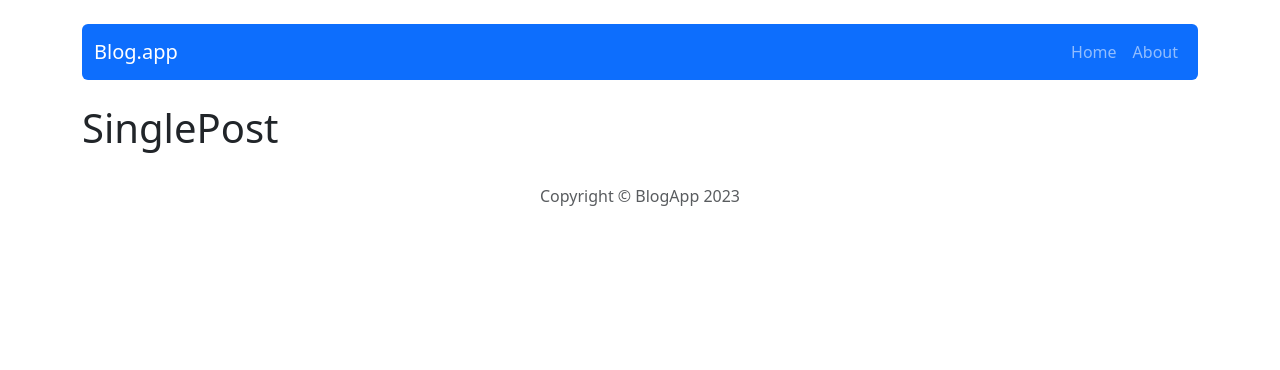
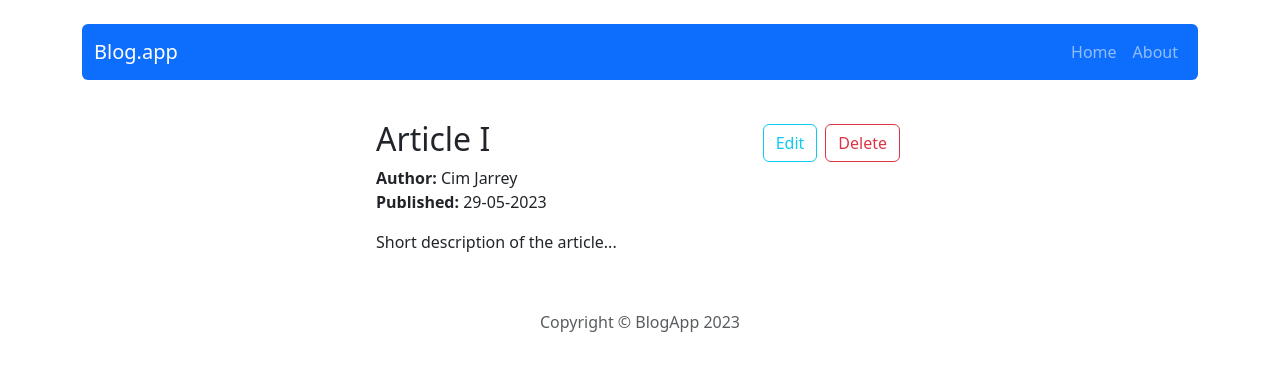
Before and after one commit to Blackbirdev/react-blog-app, a React (Create React App) app: page /post/1 in a window 1280 px wide. Shown: the top 370 px of the page. Built offline with nearby package versions, Linux system fonts and the light colour scheme.

Commit message:
Render single post and add modal with remove post function

```diff
--- a/src/components/pages/Post/Post.js
+++ b/src/components/pages/Post/Post.js
@@ -1,7 +1,63 @@
-const Post = () => {
+import { Link, Navigate, useParams } from "react-router-dom";
+import { useDispatch, useSelector } from "react-redux";
+import { useState } from "react";
+import { Button, Card, Modal } from "react-bootstrap";
+import { getPostById, removePost } from "../../../redux/postsRedux";
+
+const Post = props => {
+
+    const { id } = useParams();
+    const postData = useSelector(state => getPostById(state, id))
+
+    const [show, setShow] = useState(false);
+
+    const handleClose = () => setShow(false);
+    const handleShow = () => setShow(true);
+
+    const dispatch = useDispatch();
+
+    const handleRemove = () => {
+        dispatch(removePost(id));
+        handleClose()
+    }
+
+    if (!postData) return <Navigate to="/" />
     return (
         <>
-            <h1>SinglePost</h1>
+            <div className='d-flex justify-content-center py-3'>
+                <Card style={{ width: '33rem' }} className='border-0'>
+                    <div className='d-flex justify-content-between'>
+                        <h2>{postData.title}</h2>
+                        <div>
+                            <Link key={props.id} to={'/post/edit/' + id}>
+                                <Button variant='outline-info m-1'>Edit</Button>
+                            </Link>
+                            <Button onClick={handleShow} variant='outline-danger m-1'>Delete</Button>
+                        </div>
+                    </div>
+                    <p><b>Author: </b>{postData.author}<br /><b>Published: </b>{postData.publishedDate}</p>
+                    <p>{postData.shortDescription}</p>
+                </Card>
+            </div>
+
+            <Modal show={show} onHide={handleClose}>
+                <Modal.Header closeButton>
+                    <Modal.Title>Are you sure?</Modal.Title>
+                </Modal.Header>
+                <Modal.Body>
+                    <p>Woohoo, this operation will completely remove this post from the app!
+                        <br />Are you sure you want to do that?
+                    </p>
+                </Modal.Body>
+                <Modal.Footer>
+                    <Button variant="secondary" onClick={handleClose}>
+                        Cancel
+                    </Button>
+                    <Button variant="danger" onClick={handleRemove}>
+                        Remove
+                    </Button>
+                </Modal.Footer>
+            </Modal>
         </>
     )
 }
--- a/src/redux/postsRedux.js
+++ b/src/redux/postsRedux.js
@@ -1,12 +1,17 @@
 //selectors
 export const getAllPosts = (state) => state.posts;
+export const getPostById = ({ posts }, postId) => posts.find(post => post.id === postId);
 
 // actions
-// const createActionName = actionName => `app/posts/${actionName}`;
+const createActionName = actionName => `app/posts/${actionName}`;
+const REMOVE_POST = createActionName('REMOVE_POST');
 
 // action creators
+export const removePost = payload => ({ type: REMOVE_POST, payload })
 const postsReducer = (statePart = [], action) => {
     switch (action.type) {
+        case REMOVE_POST:
+            return [...statePart.filter(post => post.id !== action.payload)];
         default:
             return statePart;
     };
```
